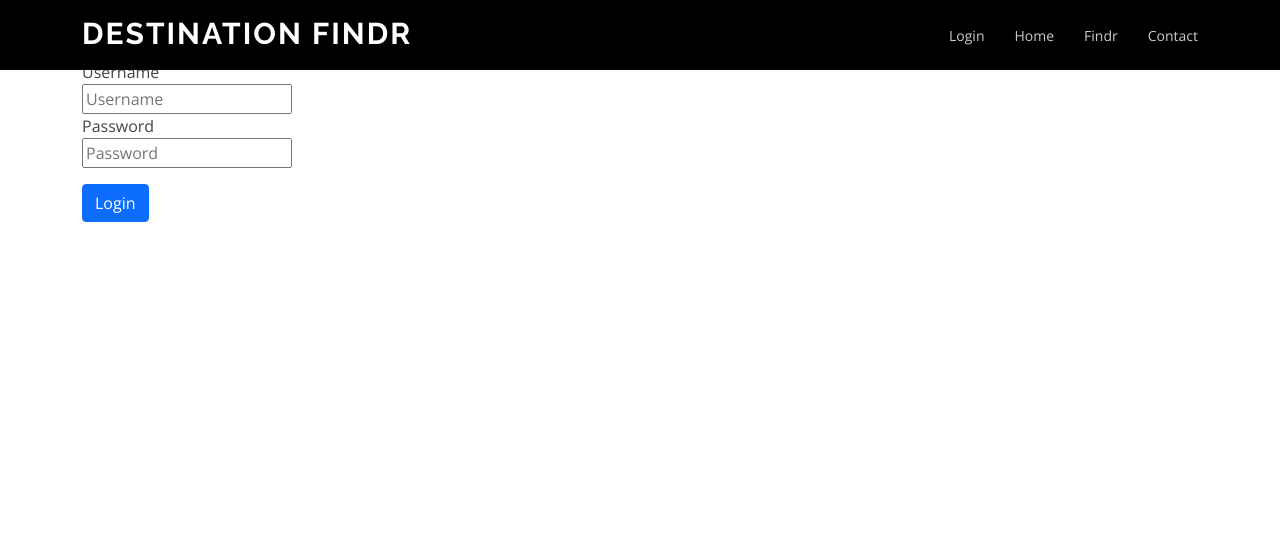
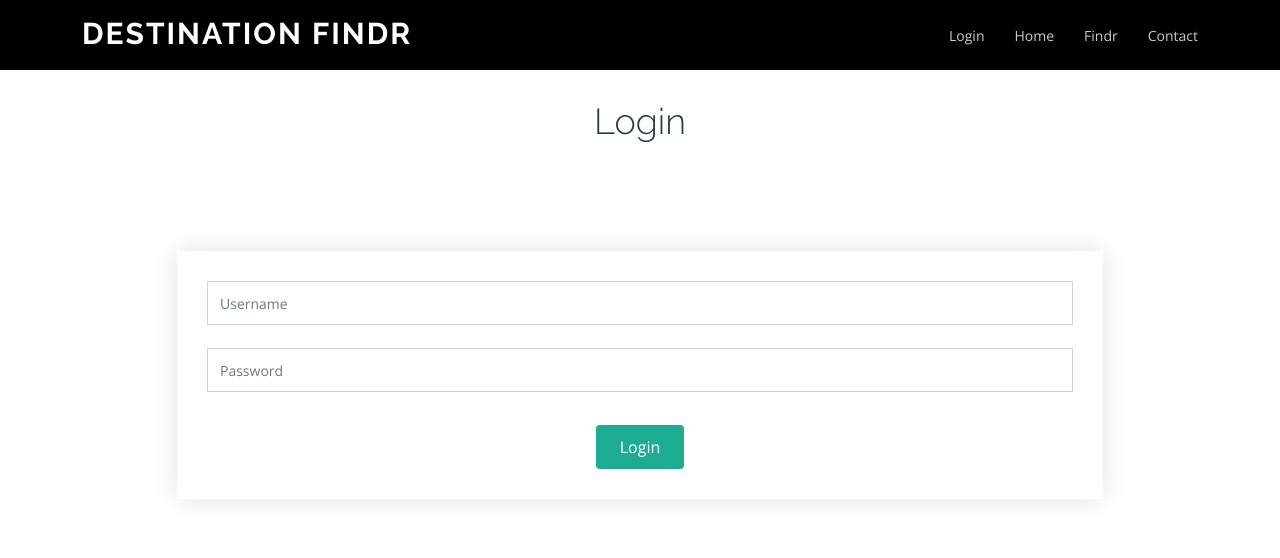
Before and after one commit to ACS-AP/Destinationfindr, a Flask app: page / in a window 1280 px wide. Shown: the top 558 px of the page. Run offline with Flask 2, Linux system fonts and the light colour scheme; some libraries are stand-ins or nearby versions.

Commit message:
fixed login

```diff
--- a/templates/login.html
+++ b/templates/login.html
@@ -9,8 +9,8 @@
   <meta content="" name="description">
   <meta content="" name="keywords">
 
-  <link href="assets/img/favicon.png" rel="icon">
-  <link href="assets/img/apple-touch-icon.png" rel="apple-touch-icon">
+  <link href="/static/img/favicon.png" rel="icon">
+  <link href="/static/img/apple-touch-icon.png" rel="apple-touch-icon">
 
 
   <link href="https://fonts.googleapis.com/css?family=Open+Sans:300,300i,400,400i,600,600i,700,700i|Raleway:300,300i,400,400i,500,500i,600,600i,700,700i|Poppins:300,300i,400,400i,500,500i,600,600i,700,700i" rel="stylesheet">
@@ -24,7 +24,6 @@
   <link href="/static/vendor/swiper/swiper-bundle.min.css" rel="stylesheet">
 
   <link href="/static/style.css" rel="stylesheet">
-
 </head>
 
 <body>
@@ -47,45 +46,43 @@
       </nav>
 
     </div>
-
   </header>
 
-  <section class="hero is-info is-fullheight">
-    <div class="hero-body">
+  <section id="contact" class="contact">
     <div class="container">
-            <div class="columns is-centered">
-                <div class="column is-half">
-                    <form method="POST" action="/">
-                        <div class="field">
-                            <label class="label">Username</label>
-                            <div class="control has-icons-left has-icons-right">
-                                <input class="input" type="text" name="username" placeholder="Username">
-                                <span class="icon is-small is-left">
-                                    <i class="fas fa-user"></i>
-                                </span>
+
+      <div class="section-title" style="margin-top: 40px;">
+        <h2>Login</h2>
+
       </div>
+
+      <div class="row no-gutters justify-content-center">
+
       </div>
-                        <div class="field">
-                            <label class="label">Password</label>
-                            <p class="control has-icons-left">
-                            <input class="input" type="password" name="password" placeholder="Password">
-                            <span class="icon is-small is-left">
-                                <i class="fas fa-lock"></i>
-                            </span>
-                            </p>
+
+      <div class="row mt-5 justify-content-center">
+        <div class="col-lg-10">
+          <form action="/" method="POST" class="php-email-form">
+            <div class="row">
+
+              <div class="form-group">
+                <input type="text"class="form-control" name = "username" placeholder="Username" required>
               </div>
-                        <div class="field">
-                            <p class="control">
-                            <button type="submit" class="btn btn-primary">
-                                Login
-                            </button>
-                            </p>
+
+
+            <div class="form-group" style="margin-top: 15px;">
+              <input type="text" class="form-control" name = "password" placeholder="Password" required>
             </div>
+
+            <div class="text-center" style="margin-top: 25px;"><button type="submit">Login</button></div>
           </form>
         </div>
+
       </div>
-        </div>
+
     </div>
   </section>
+
 </body>
+
 </html>
```
Lines whose indentation alone changed are shown as unchanged.
